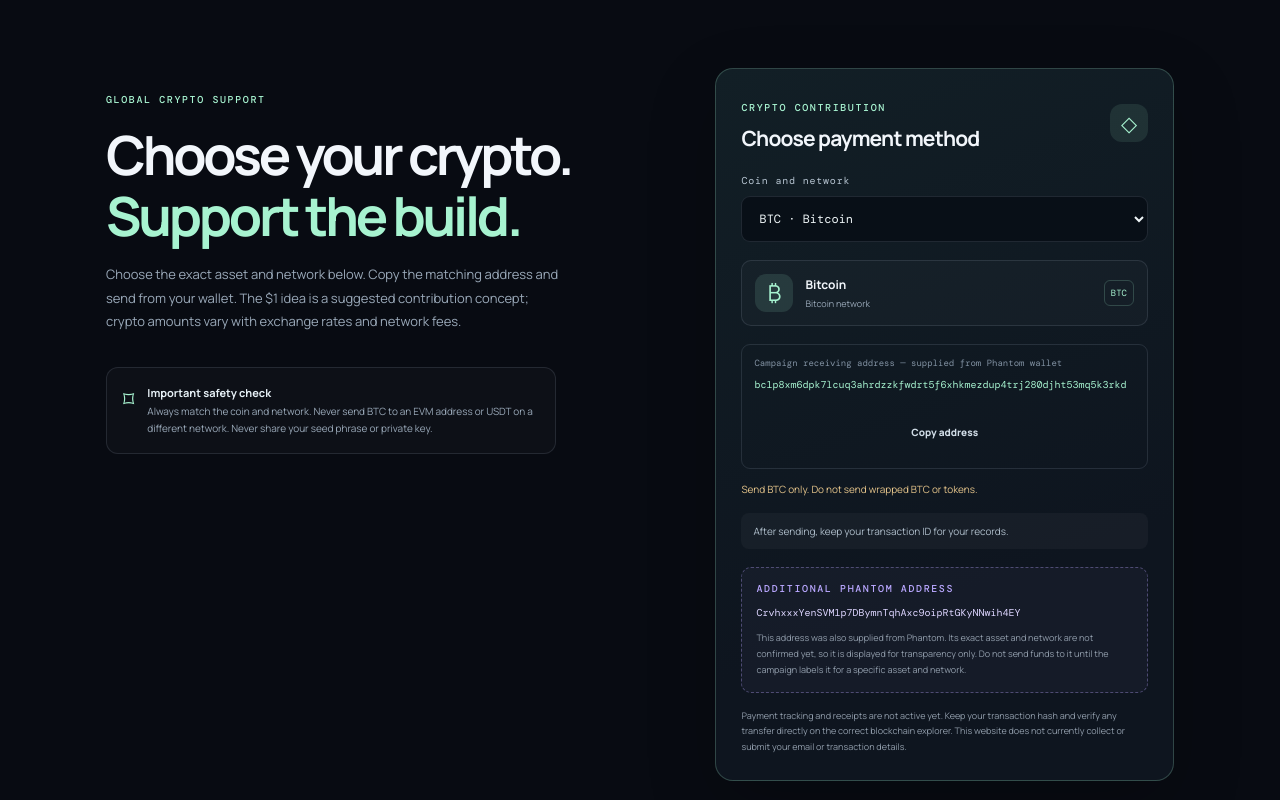
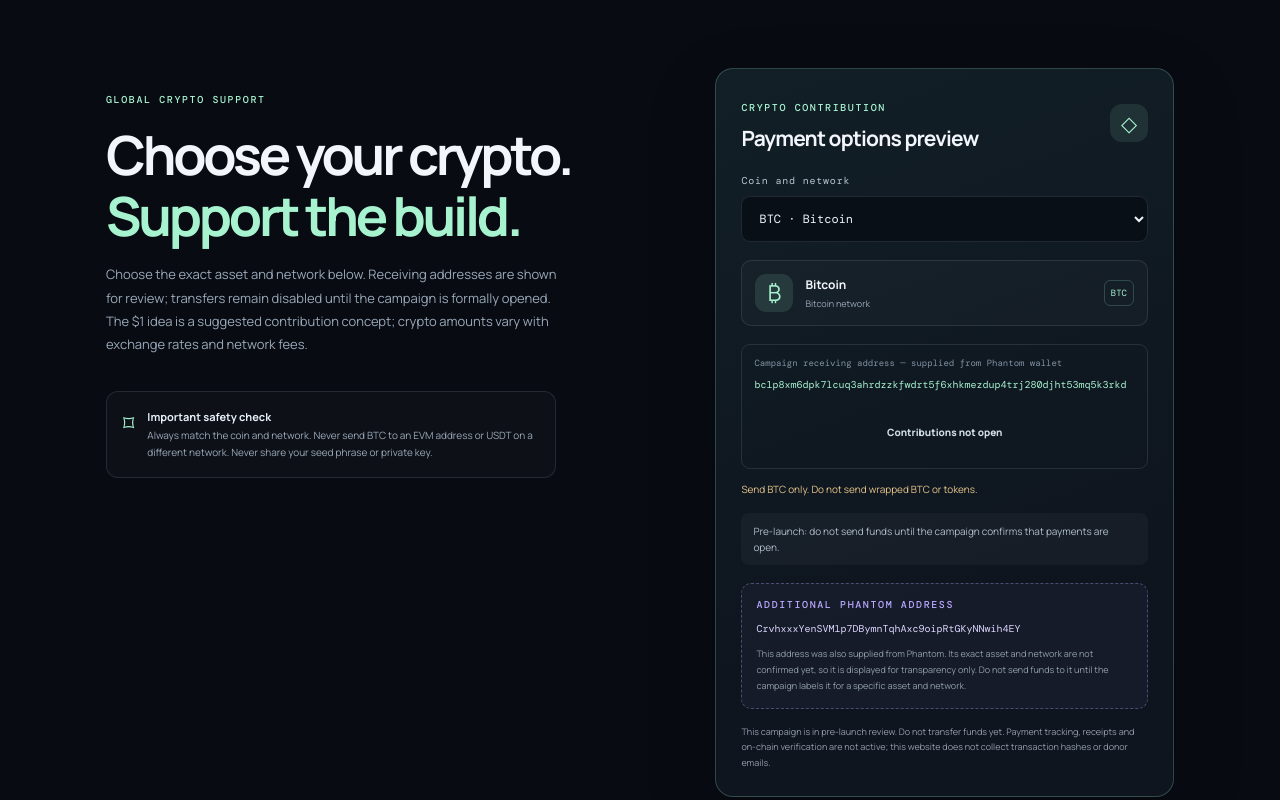
Before and after one commit to vikash7644/crypto-daan, a Next.js app: page / in a window 1280 px wide. Shown: the part 1600-2400 px from the top of the page. Built offline with nearby package versions, Linux system fonts and the light colour scheme.

Commit message:
feat: add safe pre-launch gate for crypto contributions

```diff
--- a/app/page.tsx
+++ b/app/page.tsx
@@ -1,6 +1,8 @@
 "use client";
 
 import { useState } from "react";
+
+const donationsEnabled = process.env.NEXT_PUBLIC_DONATIONS_ENABLED === "true";
 
 const assets = [
   { id: "BTC", name: "Bitcoin", network: "Bitcoin network", address: process.env.NEXT_PUBLIC_BTC_ADDRESS || "bc1p8xm6dpk7lcuq3ahrdzzkfwdrt5f6xhkmezdup4trj280djht53mq5k3rkd", note: "Send BTC only. Do not send wrapped BTC or tokens." },
@@ -20,7 +22,7 @@ export default function HomePage() {
   const configured = selected.address.trim().length > 0;
 
   async function copyAddress() {
-    if (!configured) return;
+    if (!configured || !donationsEnabled) return;
     try {
       await navigator.clipboard.writeText(selected.address);
       setCopied(true);
@@ -45,7 +47,7 @@ export default function HomePage() {
           <h1>One billion people.<br /><span>One dollar each.</span><br />A future we build together.</h1>
           <p className="hero-lede">Support open technology for the next generation: QORVYNT programming language, Web4 infrastructure and developer tools.</p>
           <div className="hero-actions"><a className="button button-primary" href="#contribute">Choose a crypto <span>↗</span></a><a className="button button-quiet" href="#mission">Our mission</a></div>
-          <p className="hero-note">Voluntary support. No equity, ownership or financial return promised.</p>
+          <p className="hero-note">Pre-launch. Do not send funds until payment opening is announced.</p>
         </div>
         <div className="goal-card"><div className="goal-card-top"><span>THE COMMUNITY GOAL</span><span className="goal-icon">✳</span></div><div className="goal-number">1B</div><div className="goal-label">people × $1</div><div className="goal-divider" /><div className="goal-total"><span>Long-term campaign ambition</span><strong>$1,000,000,000</strong></div><div className="goal-foot">An aspiration, not funds raised or a guaranteed outcome.</div><div className="orbit orbit-one" /><div className="orbit orbit-two" /></div>
       </section>
@@ -62,24 +64,24 @@ export default function HomePage() {
       </section>
 
       <section className="contribute-section" id="contribute">
-        <div className="contribute-copy"><div className="eyebrow">GLOBAL CRYPTO SUPPORT</div><h2>Choose your crypto.<br /><span>Support the build.</span></h2><p>Choose the exact asset and network below. Copy the matching address and send from your wallet. The $1 idea is a suggested contribution concept; crypto amounts vary with exchange rates and network fees.</p><div className="wallet-safety"><span>⌑</span><p><b>Important safety check</b><br />Always match the coin and network. Never send BTC to an EVM address or USDT on a different network. Never share your seed phrase or private key.</p></div></div>
+        <div className="contribute-copy"><div className="eyebrow">GLOBAL CRYPTO SUPPORT</div><h2>Choose your crypto.<br /><span>Support the build.</span></h2><p>Choose the exact asset and network below. Receiving addresses are shown for review; transfers remain disabled until the campaign is formally opened. The $1 idea is a suggested contribution concept; crypto amounts vary with exchange rates and network fees.</p><div className="wallet-safety"><span>⌑</span><p><b>Important safety check</b><br />Always match the coin and network. Never send BTC to an EVM address or USDT on a different network. Never share your seed phrase or private key.</p></div></div>
         <div className="donation-card">
-          <div className="donation-card-heading"><div><span className="eyebrow">CRYPTO CONTRIBUTION</span><h3>Choose payment method</h3></div><span className="secure-mark">◇</span></div>
+          <div className="donation-card-heading"><div><span className="eyebrow">CRYPTO CONTRIBUTION</span><h3>Payment options preview</h3></div><span className="secure-mark">◇</span></div>
           <label className="field-label" htmlFor="asset">Coin and network</label>
           <select id="asset" className="asset-select" value={selectedId} onChange={(event) => { setSelectedId(event.target.value); setStatus(""); }}>
             <optgroup label="Native coins"><option value="BTC">BTC · Bitcoin</option><option value="ETH">ETH · Ethereum</option><option value="BNB">BNB · BNB Smart Chain</option><option value="SOL">SOL · Solana</option></optgroup>
             <optgroup label="USDT — select the exact network"><option value="USDT-ERC20">USDT · Ethereum (ERC-20)</option><option value="USDT-BEP20">USDT · BNB Smart Chain (BEP-20)</option><option value="USDT-SPL">USDT · Solana (SPL)</option></optgroup>
           </select>
           <div className="selected-asset"><div className="coin-symbol">{selected.id.startsWith("USDT") ? "₮" : selected.id === "BTC" ? "₿" : selected.id === "ETH" ? "Ξ" : selected.id === "BNB" ? "◆" : "◎"}</div><div><b>{selected.name}</b><small>{selected.network}</small></div><span className="network-pill">{selected.id}</span></div>
-          {!configured ? <div className="setup-alert"><b>{selected.name} address not configured</b><span>Donations for this option are disabled until the owner adds and verifies the correct receiving address. No payment should be sent to an unverified address.</span></div> : <div className="address-box"><span>Campaign receiving address — supplied from Phantom wallet</span><code>{selected.address}</code><button className="button button-primary copy-button" onClick={copyAddress} type="button">{copied ? "Copied ✓" : "Copy address"}</button></div>}
+          {!configured ? <div className="setup-alert"><b>{selected.name} address not configured</b><span>Donations for this option are disabled until the owner adds and verifies the correct receiving address. No payment should be sent to an unverified address.</span></div> : <div className="address-box"><span>Campaign receiving address — supplied from Phantom wallet</span><code>{selected.address}</code><button className="button button-primary copy-button" onClick={copyAddress} type="button" disabled={!donationsEnabled}>{!donationsEnabled ? "Contributions not open" : copied ? "Copied ✓" : "Copy address"}</button></div>}
           <p className="network-warning">{selected.note}</p>
-          <div className="status-message" role="status">{status || "After sending, keep your transaction ID for your records."}</div>
+          <div className="status-message" role="status">{status || "Pre-launch: do not send funds until the campaign confirms that payments are open."}</div>
           <div className="pending-wallet">
             <span className="eyebrow">ADDITIONAL PHANTOM ADDRESS</span>
             <code>CrvhxxxYenSVM1p7DBymnTqhAxc9oipRtGKyNNwih4EY</code>
             <small>This address was also supplied from Phantom. Its exact asset and network are not confirmed yet, so it is displayed for transparency only. Do not send funds to it until the campaign labels it for a specific asset and network.</small>
           </div>
-          <p className="form-disclaimer">Payment tracking and receipts are not active yet. Keep your transaction hash and verify any transfer directly on the correct blockchain explorer. This website does not currently collect or submit your email or transaction details.</p>
+          <p className="form-disclaimer">This campaign is in pre-launch review. Do not transfer funds yet. Payment tracking, receipts and on-chain verification are not active; this website does not collect transaction hashes or donor emails.</p>
         </div>
       </section>
 
```
